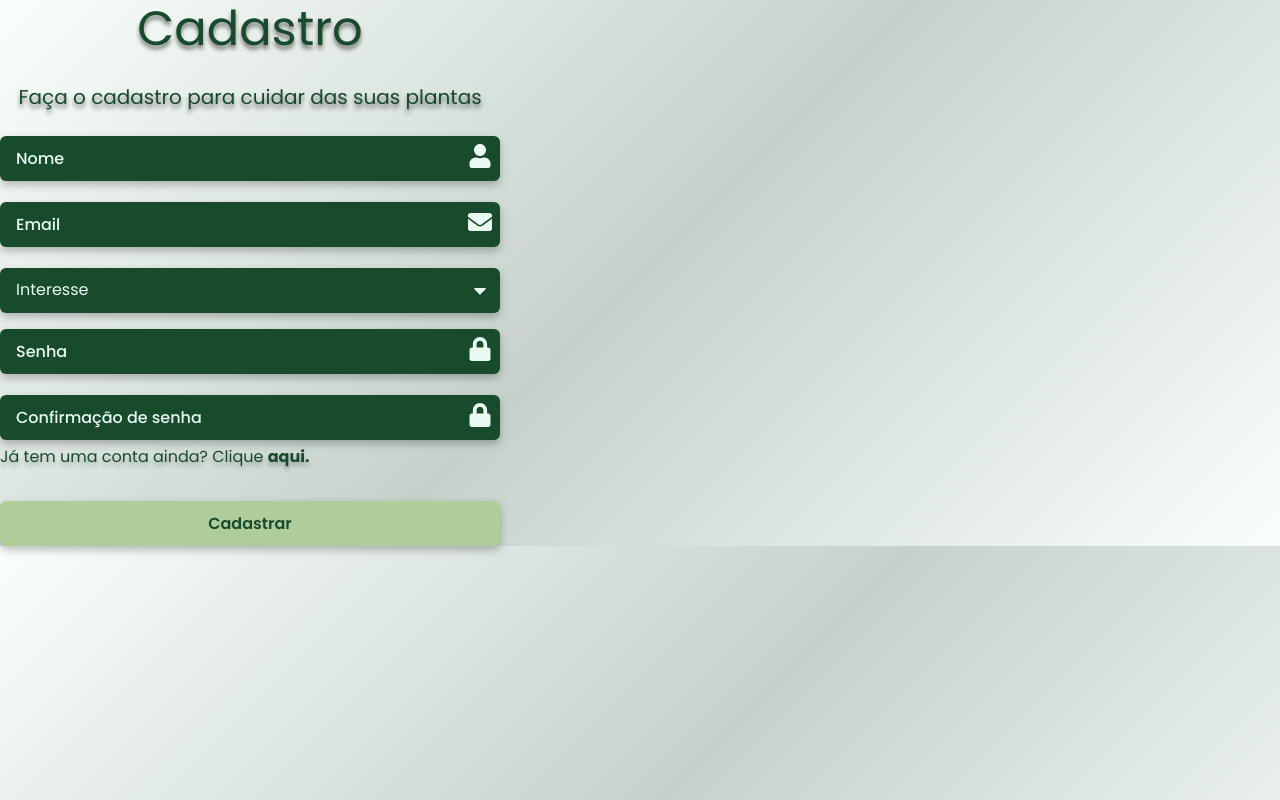
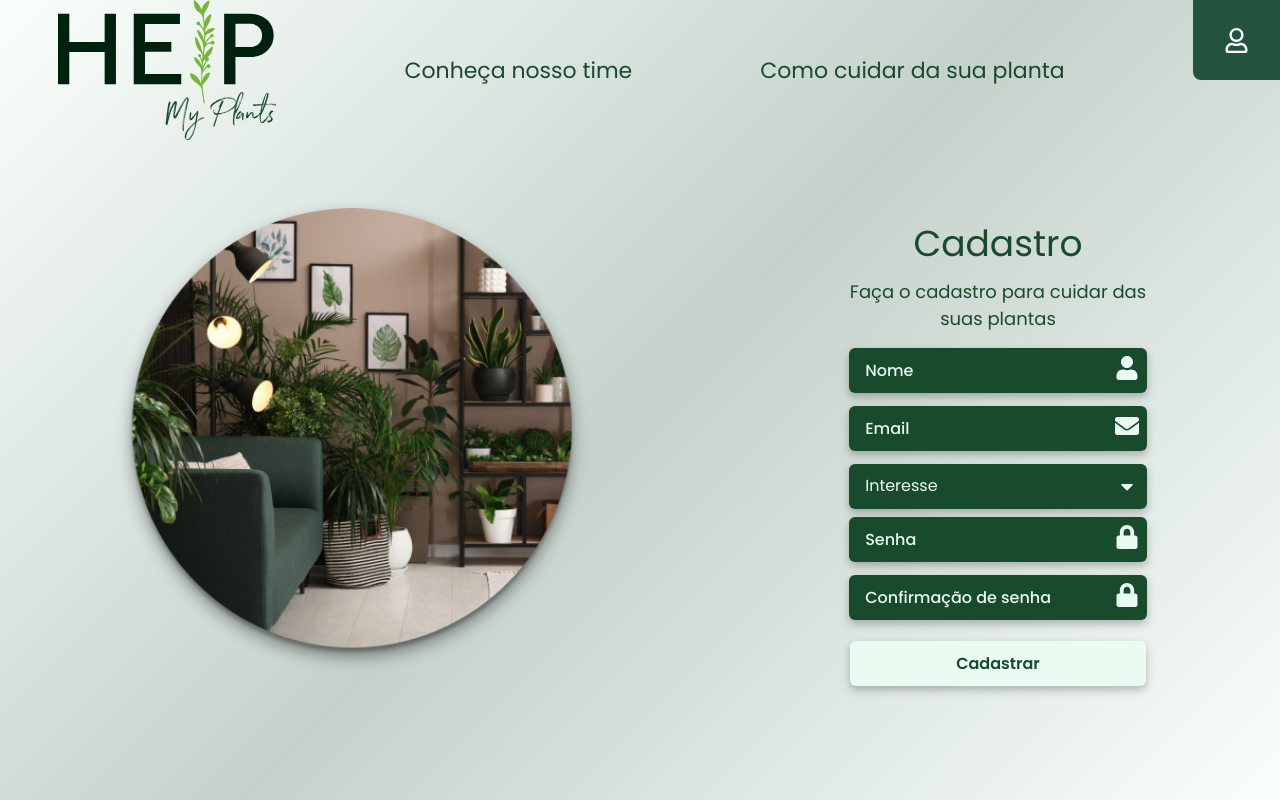
Before and after one commit to brenobcos/HELP-My-Plants, a React (Create React App) app: page /signup in a window 1280 px wide. Built offline with nearby package versions, Linux system fonts and the light colour scheme.

Commit message:
feat: signup page

```diff
--- a/src/components/input/index.tsx
+++ b/src/components/input/index.tsx
@@ -22,7 +22,11 @@ const InputBase: ForwardRefRenderFunction<
   InputComponentProps
 > = ({ error = null, placeholder, icon, type, ...rest }, ref) => {
   return (
-    <InputGroup display="flex" flexDirection="column">
+    <InputGroup
+      display="flex"
+      flexDirection="column"
+      w={["90%", "90%", "80%", "80%"]}
+    >
       <Input
         {...rest}
         placeholder={placeholder}
--- a/src/components/signup/registerForm/index.tsx
+++ b/src/components/signup/registerForm/index.tsx
@@ -5,7 +5,7 @@ import { useForm } from "react-hook-form";
 import { useAuth } from "../../../providers/auth/index";
 import { InputComponent } from "../../../components/input";
 import { FaCaretDown, FaEnvelope, FaLock, FaUser } from "react-icons/fa";
-import { useHistory } from "react-router-dom";
+//import { useHistory } from "react-router-dom";
 
 interface SignUpData {
   email: string;
@@ -18,7 +18,7 @@ interface SignUpData {
 export function RegisterForm() {
   const { SignUp } = useAuth();
 
-  const history = useHistory();
+  //const history = useHistory();
 
   const registerSchema = yup.object().shape({
     name: yup
@@ -55,29 +55,32 @@ export function RegisterForm() {
   return (
     <Flex
       onSubmit={handleSubmit(onSignUp)}
+      alignItems="center"
       as="form"
       flexDirection="column"
       maxW="500px"
+      paddingRight={[0, 0, 0, "5vw"]}
       width={["100vw", "400px", "500px"]}
     >
       <Heading
         as="h3"
-        fontSize={["3xl", "4xl", "5xl"]}
+        fontSize={["3xl", "3xl", "4xl"]}
         fontWeight="regular"
         textAlign="center"
-        textShadow={"0px 4px 4px rgba(0, 0, 0, 0.5)"}
+        //textShadow={"0px 4px 4px rgba(0, 0, 0, 0.5)"}
       >
         Cadastro
       </Heading>
       <Text
-        fontSize={["md", "lg", "xl"]}
-        mt={["4", "4", "6", "6"]}
+        fontSize={["md", "lg", "lg"]}
+        mt="3"
         textAlign="center"
-        textShadow={"0px 4px 4px rgba(0, 0, 0, 0.5)"}
+        //textShadow={"0px 4px 4px rgba(0, 0, 0, 0.5)"}
+        w={["89%", "83%", "59%", "70%"]}
       >
         Faça o cadastro para cuidar das suas plantas
       </Text>
-      <VStack mt="6" spacing="4">
+      <VStack mt="4" spacing="2">
         <InputComponent
           {...register("name")}
           error={errors.name}
@@ -90,7 +93,7 @@ export function RegisterForm() {
           icon={FaEnvelope}
           placeholder="Email"
         />
-        <Flex flexDirection="column">
+        <Flex flexDirection="column" w={["90%", "90%", "80%", "80%"]}>
           <Select
             {...register("interest")}
             icon={<FaCaretDown />}
@@ -102,7 +105,7 @@ export function RegisterForm() {
             filter="drop-shadow(0px 4px 4px rgba(0, 0, 0, 0.25))"
             focusBorderColor="green.400"
             height="45px"
-            width={["100vw", "400px", "500px"]}
+            w="100%"
           >
             <option value="hobby">Hobby</option>
             <option value="professional">Profissional</option>
@@ -128,13 +131,15 @@ export function RegisterForm() {
           type="password"
         />
       </VStack>
-      <Text
+      {/* <Text
         fontSize={["xs", "sm", "md"]}
+        mt="2"
+        textAlign="center"
         textShadow={"0px 4px 4px rgba(0, 0, 0, 0.25)"}
       >
         Já tem uma conta ainda? Clique{" "}
         <b onClick={() => history.push("/signin")}>aqui.</b>
-      </Text>
+      </Text> */}
       <Button
         type="submit"
         _active={{
@@ -146,14 +151,16 @@ export function RegisterForm() {
           boxShadow: "0 0 1px 2px #184A2C, 0 1px 1px rgba(0, 0, 0, .15)",
         }}
         _hover={{ bg: "green.400", transform: "scale(1.01)" }}
-        backgroundColor="green.400"
+        backgroundColor="green.100"
         color="green.800"
         filter="drop-shadow(0px 4px 4px rgba(0, 0, 0, 0.25))"
         height="3vw"
         maxHeight="70px"
         minHeight="45px"
-        mt="8"
-        width="100%"
+        mb="8"
+        mt="4"
+        w={["89%", "83%", "59%", "68%"]}
+        maxW={["332px", "100%", "100%"]}
       >
         Cadastrar
       </Button>
--- a/src/pages/signUp/index.tsx
+++ b/src/pages/signUp/index.tsx
@@ -1,10 +1,68 @@
-import { Flex } from "@chakra-ui/react";
+import { Flex, Image } from "@chakra-ui/react";
 import { RegisterForm } from "../../components/signup/registerForm";
+import Header from "../../components/header";
+import { FaRegUser } from "react-icons/fa";
+
+const img = require("../../assets/signuppage.png");
 
 function SignUp() {
   return (
-    <Flex>
-      <RegisterForm />
+    <Flex flexDirection="column" minH="100vh">
+      <Header
+        firstLink="aboutus"
+        secondLink="curiosity"
+        firstText="Conheça nosso time"
+        secondText="Como cuidar da sua planta"
+        firstIcon={FaRegUser}
+        firstLabel="Login"
+        iconLink="/signin"
+      />
+      <Flex
+        alignItems={[
+          "flex-start",
+          "flex-start",
+          "flex-start",
+          "flex-start",
+          "center",
+        ]}
+        as="main"
+        justify="flex-end"
+        minH="calc(100vh - 140px)"
+      >
+        <Image
+          src={img}
+          sx={{
+            borderRadius: "50%",
+            bottom: "-15vw",
+            filter: "drop-shadow(0px 8px 8px rgba(0, 0, 0, 0.4))",
+            height: "80vw",
+            left: "-15vw",
+            maxHeight: "500px",
+            maxWidth: "500px",
+            opacity: "0.6",
+            position: "fixed",
+            width: "80vw",
+            zIndex: "-1",
+            "@media screen and (min-width: 1024px)": {
+              bottom: "20vh",
+              height: "30vw",
+              left: "10vw",
+              maxHeight: "580px",
+              maxWidth: "580px",
+              minHeight: "100px",
+              minWidth: "100px",
+              opacity: "1",
+              top: "26vh",
+              width: "30vw",
+            },
+            "@media screen and (min-width: 1280px)": {
+              height: "35vw",
+              width: "35vw",
+            },
+          }}
+        />
+        <RegisterForm />
+      </Flex>
     </Flex>
   );
 }
```
